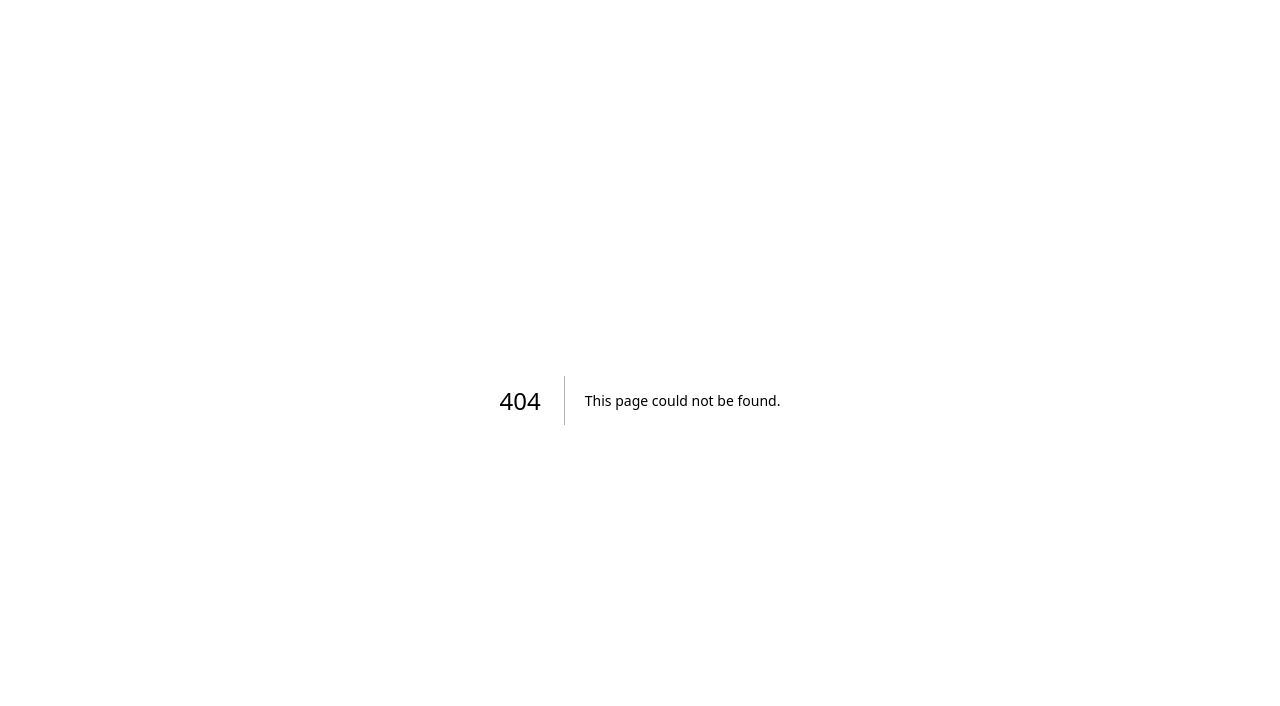
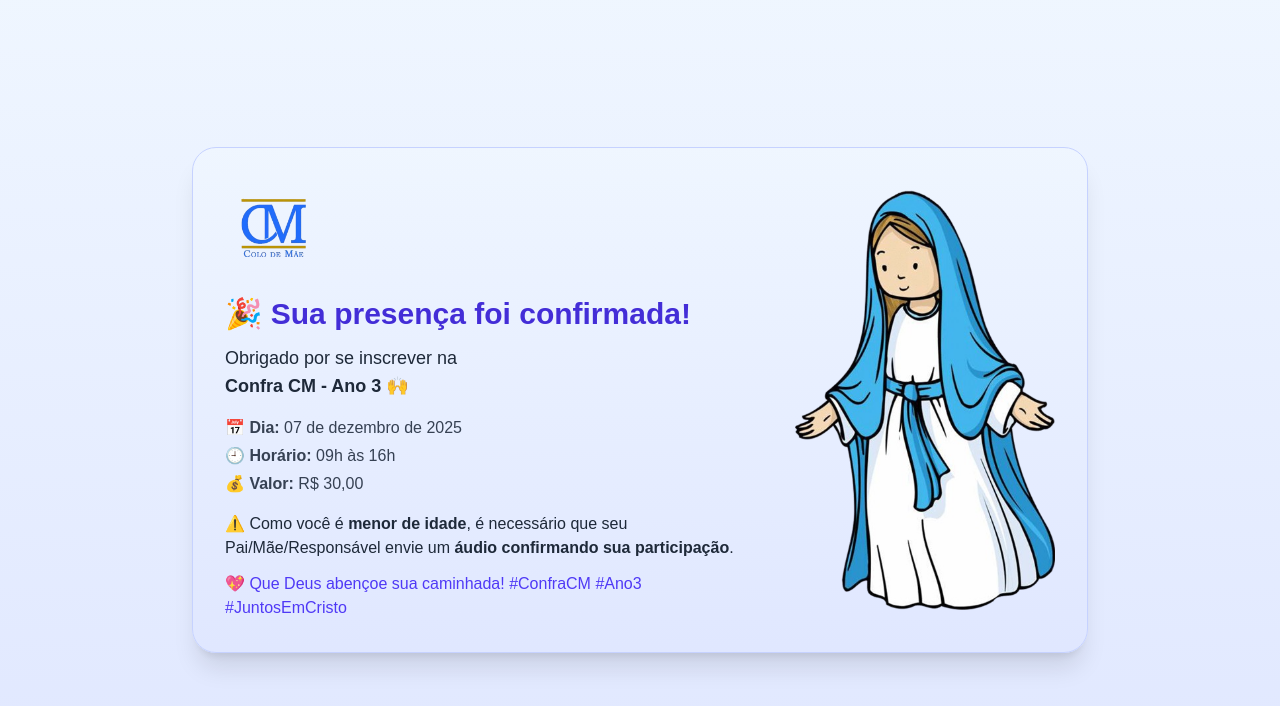
Before and after one commit to robsonalbuquerquedev/laianemochiteacher, a Next.js app: page /confirmacao-menor in a window 1280 px wide. Before the commit this address had no page. Shown: the top 706 px of the page. Built offline with nearby package versions, Linux system fonts and the light colour scheme.

Commit message:
feat: adding new pages confirmacao and confirmacao-menor

```diff
--- /dev/null
+++ b/src/app/confirmacao-menor/page.tsx
@@ -0,0 +1,91 @@
+"use client";
+
+import Image from "next/image";
+import { motion } from "framer-motion";
+
+// 🧩 Card principal com fundo igual ao da página e layout horizontal
+function CardBox({ children }: { children: React.ReactNode }) {
+    return (
+        <div className="max-w-4xl w-full shadow-xl bg-gradient-to-b from-blue-50 to-indigo-100 backdrop-blur-md border border-indigo-200 rounded-3xl p-8 flex flex-col md:flex-row items-center justify-between text-center md:text-left space-y-6 md:space-y-0 md:space-x-8">
+            {children}
+        </div>
+    );
+}
+
+// 📅 Seção de informações
+function InfoSection() {
+    return (
+        <div className="text-gray-700 space-y-1 mb-4">
+            <p>📅 <strong>Dia:</strong> 07 de dezembro de 2025</p>
+            <p>🕘 <strong>Horário:</strong> 09h às 16h</p>
+            <p>💰 <strong>Valor:</strong> R$ 30,00</p>
+        </div>
+    );
+}
+
+// ⚠️ Aviso para menores
+function MinorNotice() {
+    return (
+        <p className="text-gray-800 mb-3">
+            ⚠️ Como você é <strong>menor de idade</strong>, é necessário que seu
+            Pai/Mãe/Responsável envie um <strong>áudio confirmando sua participação</strong>.
+        </p>
+    );
+}
+
+// 🌟 Página principal
+export default function ConfirmacaoMenorPage() {
+    return (
+        <main className="min-h-screen flex flex-col items-center justify-center bg-gradient-to-b from-blue-50 to-indigo-100 px-4 py-12">
+            <CardBox>
+                {/* 🎉 Texto à esquerda */}
+                <div className="flex-1">
+                    <Image
+                        src="/logocm.png"
+                        alt="Logo Confra CM"
+                        width={100}
+                        height={100}
+                        className="mb-4 mx-auto md:mx-0"
+                    />
+
+                    <motion.h1
+                        initial={{ opacity: 0, y: -20 }}
+                        animate={{ opacity: 1, y: 0 }}
+                        transition={{ duration: 0.8 }}
+                        className="text-3xl font-bold text-indigo-700 mb-3"
+                    >
+                        🎉 Sua presença foi confirmada!
+                    </motion.h1>
+
+                    <p className="text-gray-800 text-lg mb-4">
+                        Obrigado por se inscrever na <br />
+                        <strong>Confra CM - Ano 3 🙌</strong>
+                    </p>
+
+                    <InfoSection />
+                    <MinorNotice />
+
+                    <p className="text-indigo-600 font-medium">
+                        💖 Que Deus abençoe sua caminhada!
+                        #ConfraCM #Ano3 #JuntosEmCristo
+                    </p>
+                </div>
+
+                {/* 🌅 Imagem horizontal à direita */}
+                <motion.div
+                    initial={{ opacity: 0, x: 40 }}
+                    animate={{ opacity: 1, x: 0 }}
+                    transition={{ duration: 1 }}
+                    className="flex justify-center md:justify-end"
+                >
+                    <Image
+                        src="/nossasenhora.png"
+                        alt="Nossa Senhora"
+                        width={260}
+                        height={160}
+                    />
+                </motion.div>
+            </CardBox>
+        </main>
+    );
+}
--- /dev/null
+++ b/src/app/confirmacao/page.tsx
@@ -0,0 +1,86 @@
+"use client";
+
+import Image from "next/image";
+import { motion } from "framer-motion";
+
+// 🧩 Card principal com fundo igual ao da página e layout horizontal
+function CardBox({ children }: { children: React.ReactNode }) {
+    return (
+        <div className="max-w-4xl w-full shadow-xl bg-gradient-to-b from-blue-50 to-indigo-100 backdrop-blur-md border border-indigo-200 rounded-3xl p-8 flex flex-col md:flex-row items-center justify-between text-center md:text-left space-y-6 md:space-y-0 md:space-x-8">
+            {children}
+        </div>
+    );
+}
+
+// 📅 Seção de informações
+function InfoSection() {
+    return (
+        <div className="text-gray-700 space-y-1 mb-4">
+            <p>📅 <strong>Dia:</strong> 07 de dezembro de 2025</p>
+            <p>🕘 <strong>Horário:</strong> 09h às 16h</p>
+            <p>💰 <strong>Valor:</strong> R$ 30,00</p>
+        </div>
+    );
+}
+
+// 🌟 Página principal
+export default function ConfirmacaoPage() {
+    return (
+        <main className="min-h-screen flex flex-col items-center justify-center bg-gradient-to-b from-blue-50 to-indigo-100 px-4 py-12">
+            <CardBox>
+                {/* 🎉 Texto à esquerda */}
+                <div className="flex-1">
+                    {/* Logo */}
+                    <Image
+                        src="/logocm.png"
+                        alt="Logo Confra CM"
+                        width={100}
+                        height={100}
+                        className="mb-4 mx-auto md:mx-0"
+                    />
+
+                    {/* Título animado */}
+                    <motion.h1
+                        initial={{ opacity: 0, y: -20 }}
+                        animate={{ opacity: 1, y: 0 }}
+                        transition={{ duration: 0.8 }}
+                        className="text-3xl font-bold text-indigo-700 mb-3"
+                    >
+                        🎉 Sua presença foi confirmada!
+                    </motion.h1>
+
+                    {/* Texto de agradecimento */}
+                    <p className="text-gray-800 text-lg mb-4">
+                        Obrigado por se inscrever na <br />
+                        <strong>Confra CM - Ano 3 🙌</strong>
+                    </p>
+
+                    <InfoSection />
+
+                    <p className="text-gray-800 mb-3">
+                        💖 Esperamos por você para viver esse dia incrível de fé e comunhão!
+                    </p>
+
+                    <p className="text-indigo-600 font-medium">
+                        #ConfraCM #Ano3 #JuntosEmCristo
+                    </p>
+                </div>
+
+                {/* 🌅 Imagem horizontal à direita */}
+                <motion.div
+                    initial={{ opacity: 0, x: 40 }}
+                    animate={{ opacity: 1, x: 0 }}
+                    transition={{ duration: 1 }}
+                    className="flex justify-center md:justify-end"
+                >
+                    <Image
+                        src="/nossasenhora.png"
+                        alt="Nossa Senhora"
+                        width={260}
+                        height={160}
+                    />
+                </motion.div>
+            </CardBox>
+        </main>
+    );
+}
```
